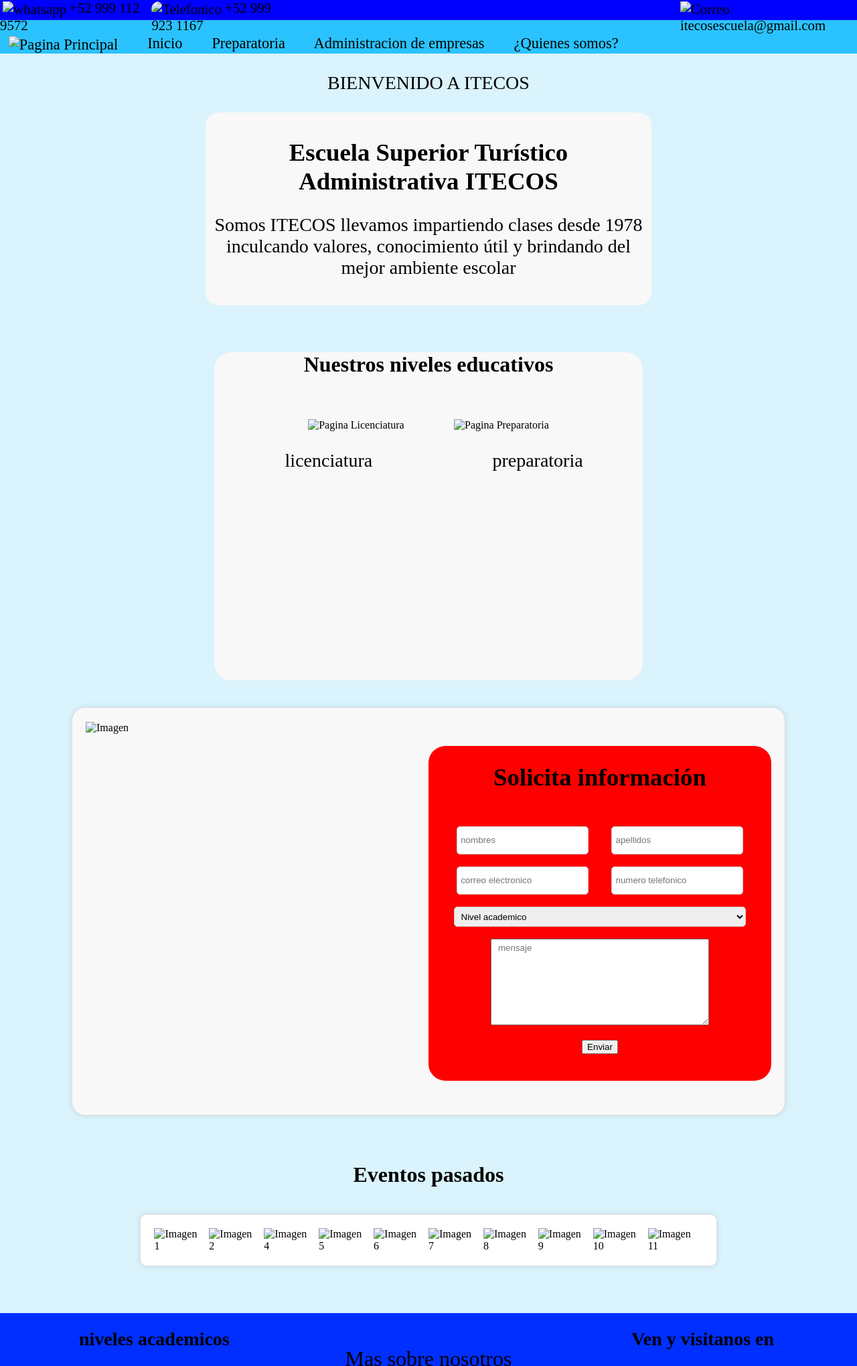
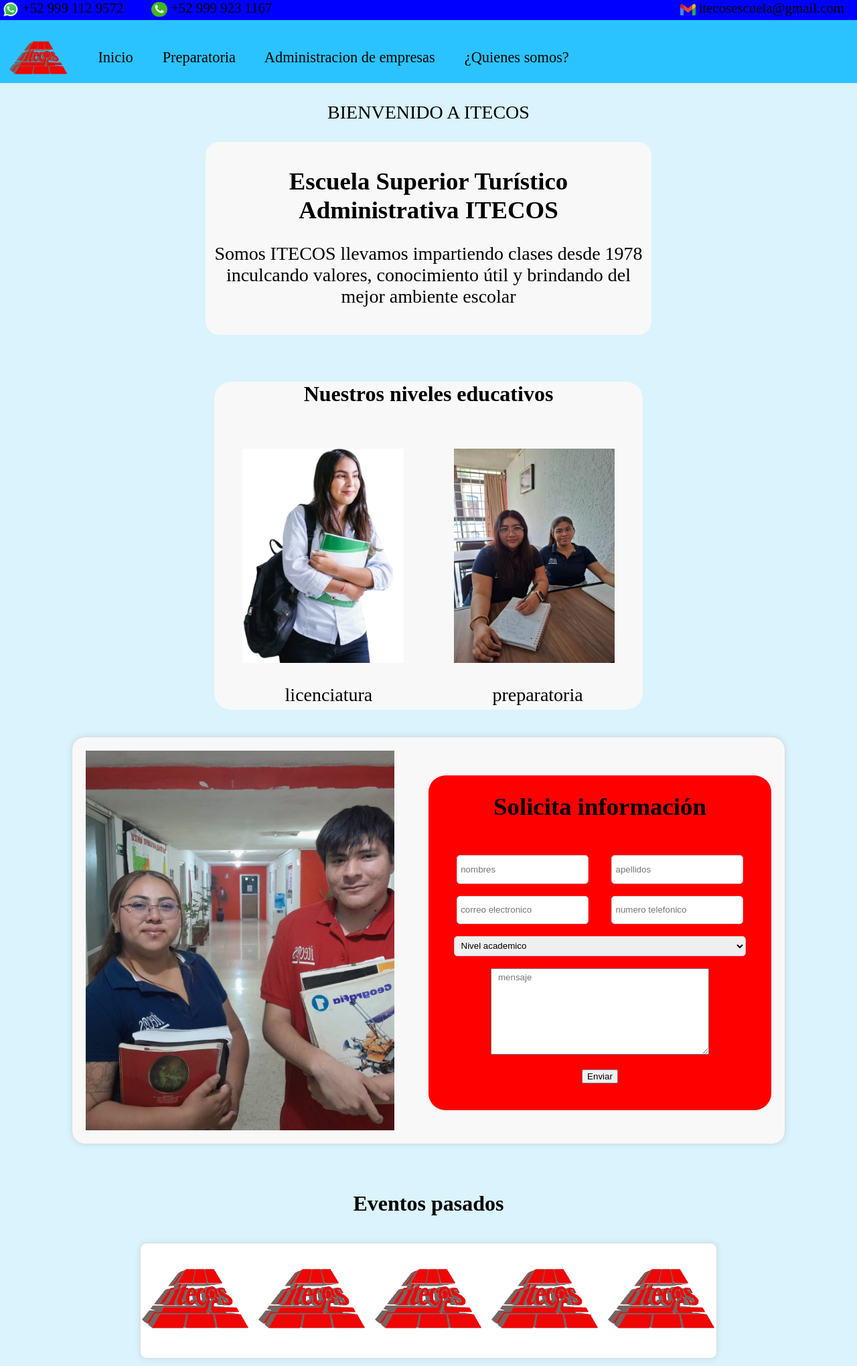
Before and after one commit to GnhoNShT/ITECOS-wep, a plain HTML site: page index.html in a window 1280 px wide. Shown: the top 2040 px of the page at 67% size. Drawn offline with Linux system fonts and the light colour scheme.

Commit message:
Update index.html

```diff
--- a/index.html
+++ b/index.html
@@ -18,30 +18,30 @@
               <nav class="menu-flotante">
                 <button class="boton-flotante">Menú</button>
                 <ul class="menu-desplegable">
-                  <li><a href="preparatoria/Preparatoria.html">preparatoria</a></li>
-                  <li><a href="licenciatura/Licenciatura.html">licenciatura</a></li>
-                  <li><a href="quienes somos/Quienes somos.html">Acerca de</a></li>
+                  <li><a href="Preparatoria.html">preparatoria</a></li>
+                  <li><a href="Licenciatura.html">licenciatura</a></li>
+                  <li><a href="Quienes somos.html">Acerca de</a></li>
                 </ul>
               </nav>
             </div>
-            <img id="foto-celular-cuadro" src="imagenes/baner-home2.jpeg" alt="presentacion">
+            <img id="foto-celular-cuadro" src="baner-home2.jpeg" alt="presentacion">
           </div>
           <div id="contactos">
             <div class="caja-contactos">
               <a class="text">
-                  <img id="WhatsApp" src="imagenes/WhatsApp.svg.webp" alt="whatsapp" >
+                  <img id="WhatsApp" src="WhatsApp.svg.webp" alt="whatsapp" >
                 +52 999 112 9572
               </a>
             </div>
             <div class="caja-contactos">
               <a class="text" >
-                <img id="phonecall" src="imagenes/phonecall.png" alt="Telefonico">
+                <img id="phonecall" src="phonecall.png" alt="Telefonico">
                 +52 999 923 1167
               </a>
             </div>
             <div class="caja-contactos" id="caja-gmail">
               <a class="text" href="mailto:itecosescuela@gmail.com">
-                  <img id="Correo" src="imagenes/gmail.webp" alt="Correo">
+                  <img id="Correo" src="gmail.webp" alt="Correo">
                 itecosescuela@gmail.com
               </a>
             </div>
@@ -50,11 +50,11 @@
         <div id="ordenador"> <!--enlaces rapidos-->
           <p class=" accesos">
             <a class="color">
-              <img id="LogoHome" src="imagenes/Logo2.PNG" alt="Pagina Principal"> </a>
+              <img id="LogoHome" src="Logo2.PNG" alt="Pagina Principal"> </a>
               <a class="color" href="index.html">Inicio</a>
-              <a class="color" href="preparatoria/preparatoria.html">Preparatoria</a>
-              <a class="color" href="licenciatura/licenciatura.html">Administracion de empresas</a>
-              <a class="color" id="nosotros" href="quienes somos/Quienes Somos.html">¿Quienes somos?</a>
+              <a class="color" href="preparatoria.html">Preparatoria</a>
+              <a class="color" href="licenciatura.html">Administracion de empresas</a>
+              <a class="color" id="nosotros" href="Quienes Somos.html">¿Quienes somos?</a>
           </p>
         </div>
       </header>
@@ -81,8 +81,8 @@
           <h2 id="sinsens">
             Nuestros niveles educativos
           </h2><br><br>
-              <a href="licenciatura/licenciatura.html"><img id="licenciaturalogo" src="imagenes/licenciatura-logo.jpeg" alt="Pagina Licenciatura"></a>
-            <a href="preparatoria/preparatoria.html"><img id="preparatorialogo" src="imagenes/prepa-logo.jpeg" alt="Pagina Preparatoria"></a>
+              <a href="licenciatura.html"><img id="licenciaturalogo" src="licenciatura-logo.jpeg" alt="Pagina Licenciatura"></a>
+            <a href="preparatoria.html"><img id="preparatorialogo" src="prepa-logo.jpeg" alt="Pagina Preparatoria"></a>
             <div id="titulo-niveles">
               <p id="imp">licenciatura</p>
               <p>preparatoria</p>
@@ -90,7 +90,7 @@
         </div>
         <div id="formulario" > <!--formulario-->
           <div id="contenedor-imagen">
-            <img src="imagenes/opcion1.jpeg" alt="Imagen" id="imagen">
+            <img src="opcion1.jpeg" alt="Imagen" id="imagen">
           </div>
           <div id="contenedor-formulario">
             <form id="formm">
@@ -131,16 +131,16 @@
             </h2>
           </div>
           <div class="cinta-imagenes">
-            <img src="imagenes/Logo2.PNG" alt="Imagen 1">
-            <img src="imagenes/Logo2.PNG" alt="Imagen 2">
-            <img src="imagenes/Logo2.PNG" alt="Imagen 4">
-            <img src="imagenes/Logo2.PNG" alt="Imagen 5">
-            <img src="imagenes/Logo2.PNG" alt="Imagen 6">
-            <img src="imagenes/Logo2.PNG" alt="Imagen 7">
-            <img src="imagenes/Logo2.PNG" alt="Imagen 8">
-            <img src="imagenes/Logo2.PNG" alt="Imagen 9">
-            <img src="imagenes/Logo2.PNG" alt="Imagen 10">
-            <img src="imagenes/Logo2.PNG" alt="Imagen 11">
+            <img src="Logo2.PNG" alt="Imagen 1">
+            <img src="Logo2.PNG" alt="Imagen 2">
+            <img src="Logo2.PNG" alt="Imagen 4">
+            <img src="Logo2.PNG" alt="Imagen 5">
+            <img src="Logo2.PNG" alt="Imagen 6">
+            <img src="Logo2.PNG" alt="Imagen 7">
+            <img src="Logo2.PNG" alt="Imagen 8">
+            <img src="Logo2.PNG" alt="Imagen 9">
+            <img src="Logo2.PNG" alt="Imagen 10">
+            <img src="Logo2.PNG" alt="Imagen 11">
           </div>
         </div>
       </div>
@@ -153,11 +153,11 @@
                   <h2 class="Contenio">
                       niveles academicos
                   </h2><br>
-                  <a class="contenio" id="separador" href="preparatoria/preparatoria.html">Preparatoria</a> <br><br>
-                  <a class="contenio" href="licenciatura/licenciatura.html">licenciatura</a>
+                  <a class="contenio" id="separador" href="preparatoria.html">Preparatoria</a> <br><br>
+                  <a class="contenio" href="licenciatura.html">licenciatura</a>
               </div>
               <div id="f2">
-                <a href="quienes somos/Quienes Somos.html">Mas sobre nosotros<br> y<br> nuestros valores</a>
+                <a href="Quienes Somos.html">Mas sobre nosotros<br> y<br> nuestros valores</a>
               </div>
               <div id="f3">
                   <h2 class="Contenio">
@@ -176,11 +176,11 @@
             </div>
             <div class="fft">
               <a href="https://m.facebook.com/EscuelaSuperiorItecos/">
-                <img id="fblogo" src="imagenes/FBlogo.png" alt="foto FB">
+                <img id="fblogo" src="FBlogo.png" alt="foto FB">
                 Nuestro Facebook
               </a>
               <a href="https://www.instagram.com/itecosescuela?igsh=MW55MHNzYXZlejRndw==">
-                <img  id="iglogo" src="imagenes/Ig logo.png" alt="foto IG">
+                <img  id="iglogo" src="Ig logo.png" alt="foto IG">
                 Nuestro Instagram
               </a>
             </div>
```
